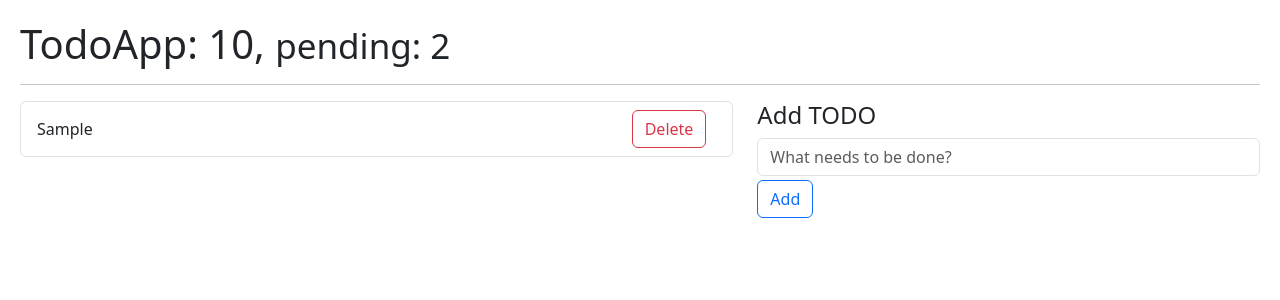
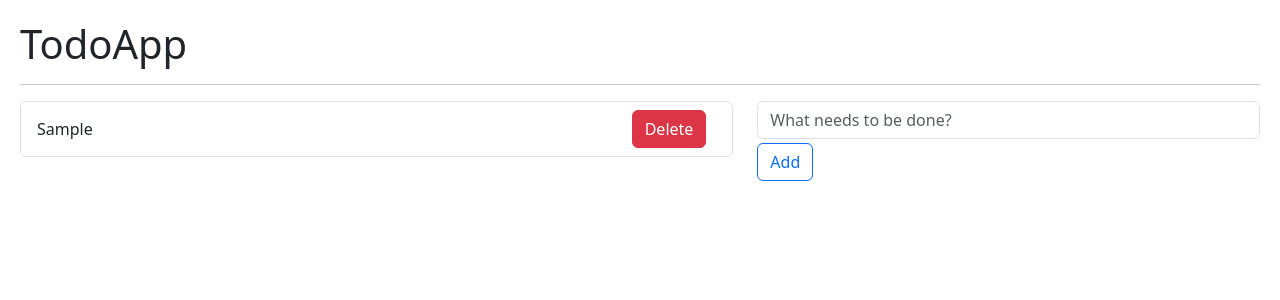
Before and after one commit to abrilBjarano/Hooks, a React (Vite) app: page / in a window 1280 px wide. Both pictures are taken after typing "Sample" into the empty fields and a click on the button "Add". Shown: the top 300 px of the page. Built offline with nearby package versions, Linux system fonts and the light colour scheme.

Commit message:
Edited cosmetic view of TodoApp and TodoItem

```diff
--- a/src/08-useReducer/TodoApp.jsx
+++ b/src/08-useReducer/TodoApp.jsx
@@ -48,7 +48,7 @@ export const TodoApp = () => {
 
    return (
       <>
-         <h1>TodoApp: 10, <small>pending: 2</small> </h1>
+         <h1>TodoApp</h1>
          <hr />
 
          <div className="row">
@@ -63,10 +63,7 @@ export const TodoApp = () => {
             </div>
 
             <div className="col-5">
-               <h4 className="mb-2">Add TODO</h4>
-
                <TodoAdd onAddTODO={ onAddTODO }/>
-
             </div>
          </div>
 
--- a/src/08-useReducer/TodoItem.jsx
+++ b/src/08-useReducer/TodoItem.jsx
@@ -14,7 +14,7 @@ export const TodoItem = ({ todo, onRemoveTODO, onToggleTODO }) => {
          </span>
 
          <button
-            className="btn btn-outline-danger"
+            className="btn btn-danger"
             onClick={ () => onRemoveTODO( todo.id ) }
          >
             Delete
```
